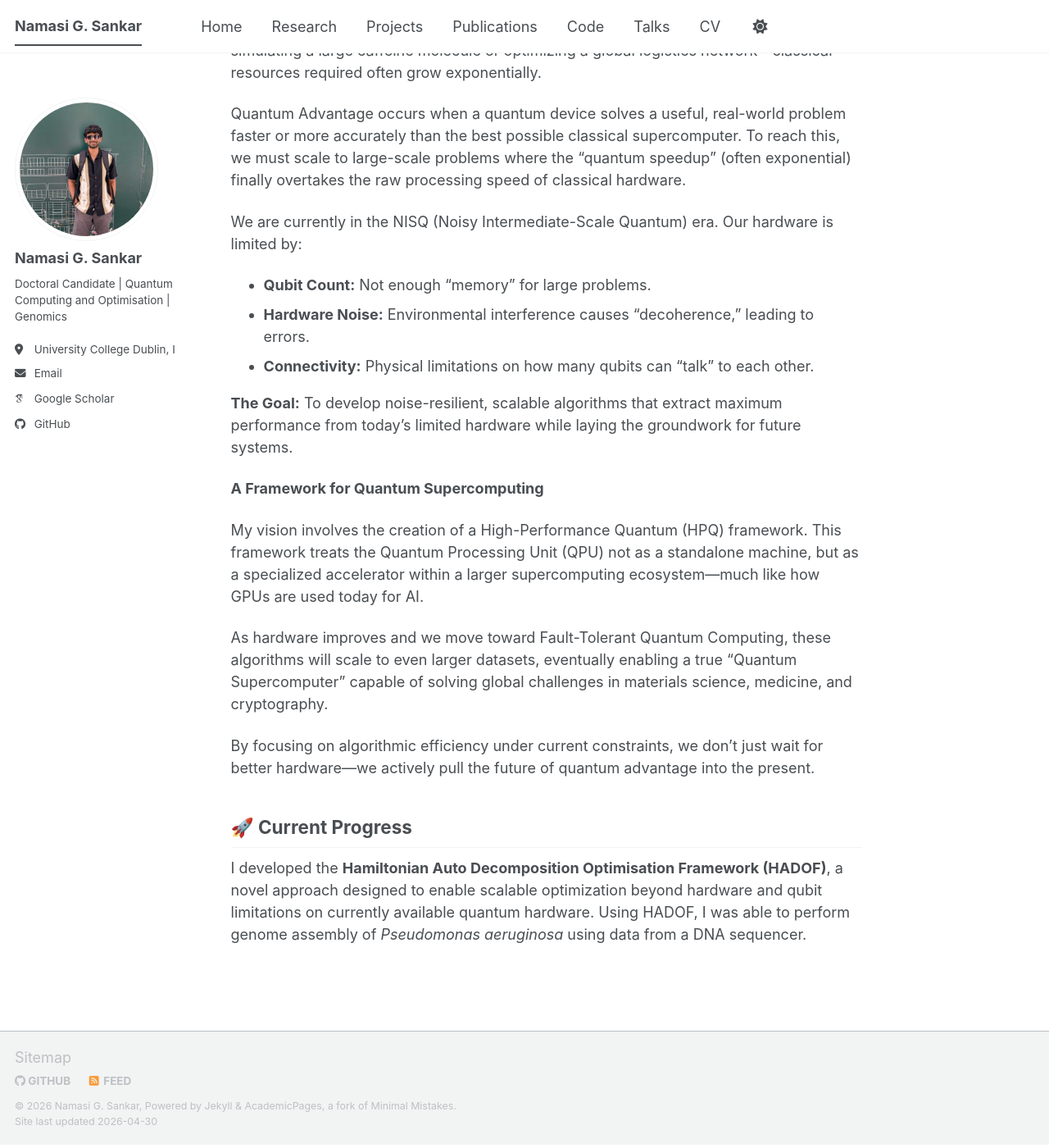
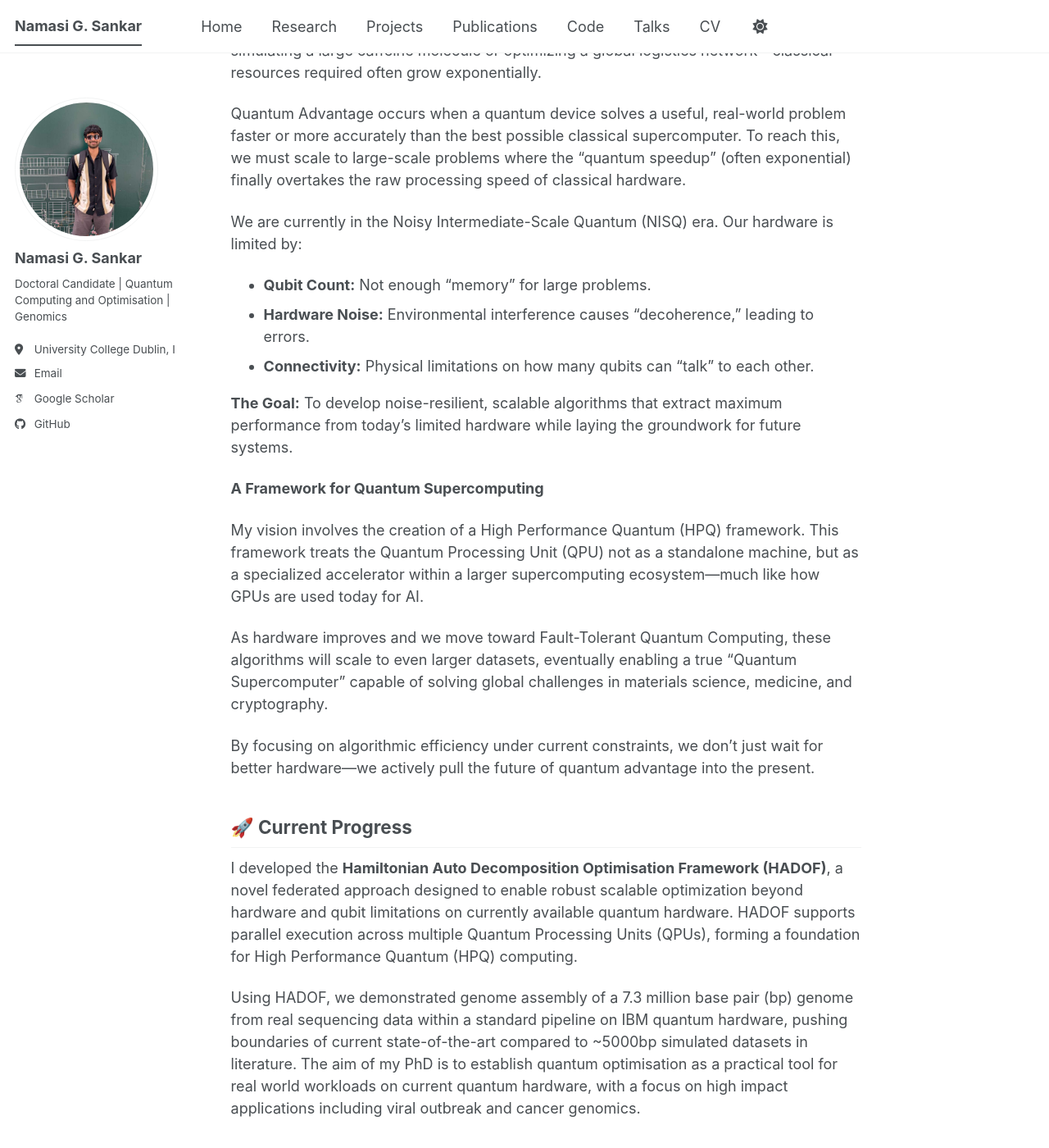
Before and after one commit to Namasi-PhD/Namasi-PhD.github.io, a Jekyll site: the page built from index.md, in a window 1280 px wide and 1400 px high, scrolled down 873 px. Shown: the whole window at 82% size. Built offline with Jekyll 4.4.1, drawn with Linux system fonts in a browser that asks for light colours; some web fonts are replaced; a script bundle is joined from its source files by our own code; library files that are not in the unit come from our copies.

Commit message:
Update index.md

```diff
--- a/index.md
+++ b/index.md
@@ -19,7 +19,7 @@ Current classical devices use highly optimized heuristics that work exceptionall
 
 Quantum Advantage occurs when a quantum device solves a useful, real-world problem faster or more accurately than the best possible classical supercomputer. To reach this, we must scale to large-scale problems where the "quantum speedup" (often exponential) finally overtakes the raw processing speed of classical hardware.
 
-We are currently in the NISQ (Noisy Intermediate-Scale Quantum) era. Our hardware is limited by:
+We are currently in the Noisy Intermediate-Scale Quantum (NISQ) era. Our hardware is limited by:
 *   **Qubit Count:** Not enough "memory" for large problems.
 *   **Hardware Noise:** Environmental interference causes "decoherence," leading to errors.
 *   **Connectivity:** Physical limitations on how many qubits can "talk" to each other.
@@ -28,11 +28,14 @@ We are currently in the NISQ (Noisy Intermediate-Scale Quantum) era. Our hardwar
 
 **A Framework for Quantum Supercomputing**
 
-My vision involves the creation of a High-Performance Quantum (HPQ) framework. This framework treats the Quantum Processing Unit (QPU) not as a standalone machine, but as a specialized accelerator within a larger supercomputing ecosystem—much like how GPUs are used today for AI.
+My vision involves the creation of a High Performance Quantum (HPQ) framework. This framework treats the Quantum Processing Unit (QPU) not as a standalone machine, but as a specialized accelerator within a larger supercomputing ecosystem—much like how GPUs are used today for AI.
 
 As hardware improves and we move toward Fault-Tolerant Quantum Computing, these algorithms will scale to even larger datasets, eventually enabling a true "Quantum Supercomputer" capable of solving global challenges in materials science, medicine, and cryptography.
 
 By focusing on algorithmic efficiency under current constraints, we don't just wait for better hardware—we actively pull the future of quantum advantage into the present.
 
 ## 🚀 Current Progress
-I developed the **Hamiltonian Auto Decomposition Optimisation Framework (HADOF)**, a novel approach designed to enable scalable optimization beyond hardware and qubit limitations on currently available quantum hardware. Using HADOF, I was able to perform genome assembly of *Pseudomonas aeruginosa* using data from a DNA sequencer.
+I developed the **Hamiltonian Auto Decomposition Optimisation Framework (HADOF)**, a novel federated approach designed to enable robust scalable optimization beyond hardware and qubit limitations on currently available quantum hardware. HADOF supports parallel execution across
+multiple Quantum Processing Units (QPUs), forming a foundation for High Performance Quantum (HPQ) computing.
+
+Using HADOF, we demonstrated genome assembly of a 7.3 million base pair (bp) genome from real sequencing data within a standard pipeline on IBM quantum hardware, pushing boundaries of current state-of-the-art compared to ~5000bp simulated datasets in literature. The aim of my PhD is to establish quantum optimisation as a practical tool for real world workloads on current quantum hardware, with a focus on high impact applications including viral outbreak and cancer genomics.
```
